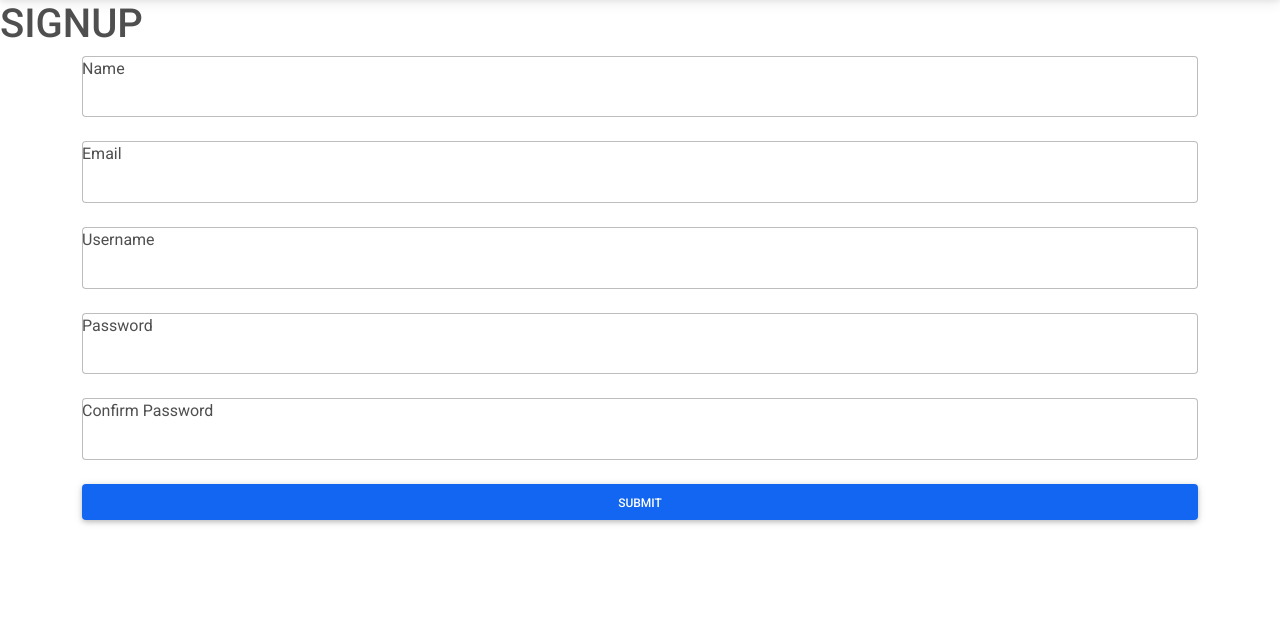
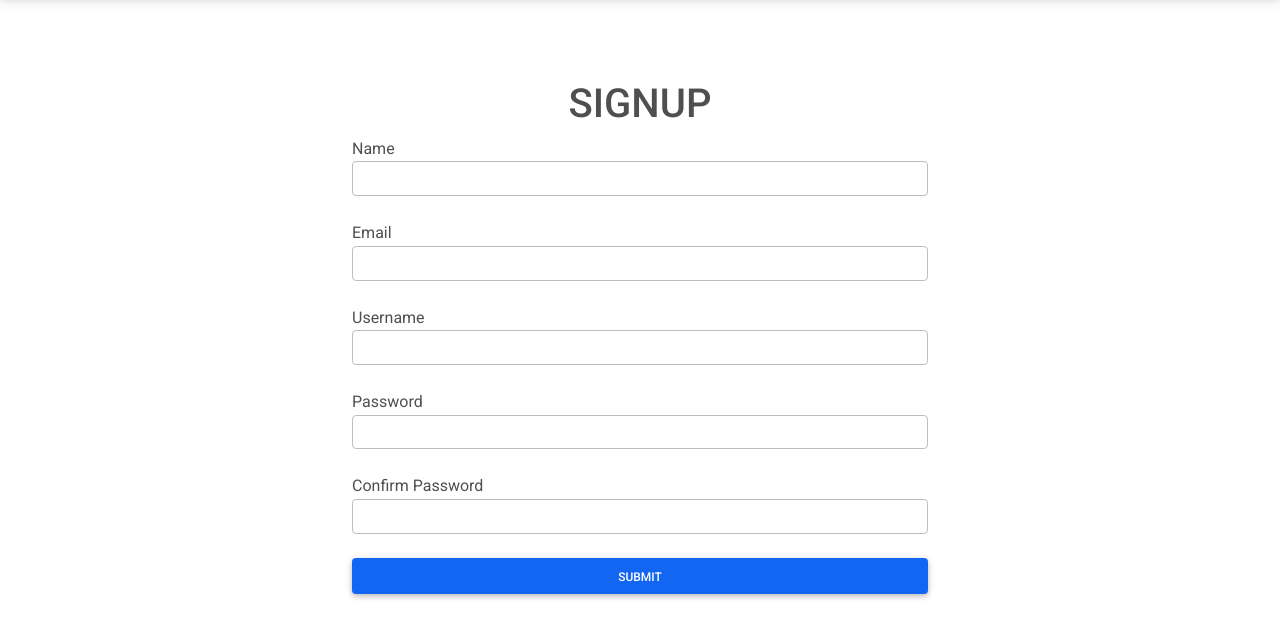
Before and after one commit to Kristbjorgosk/CMS, a Flask app: page /signup in a window 1280 px wide. Shown: the part 59-697 px from the top of the page. Run offline with Flask 2, Linux system fonts and the light colour scheme; some libraries are stand-ins or nearby versions.

Commit message:
Smá lagfæringar á útliti

```diff
--- a/templates/layout.html
+++ b/templates/layout.html
@@ -18,6 +18,10 @@
       href="https://cdnjs.cloudflare.com/ajax/libs/mdb-ui-kit/3.2.0/mdb.min.css"
       rel="stylesheet"
     />
+    <link
+    href="includes/style.css"
+    rel="stylesheet"
+  />
     <title>Document</title>
   </head>
   <body>
--- a/templates/signup.html
+++ b/templates/signup.html
@@ -2,24 +2,24 @@
 
 {% block body %}
     {% from "includes/_formhelpers.html" import render_field %}
-    <h1>SIGNUP</h1>
-    <div class="container">
+    <div class="container" style="max-width: 600px; margin-top: 5rem">
+        <h1 class="text-center">SIGNUP</h1>
         <form method="POST" action="">
             <div class="row">
                 <div class="col">
-                    <div class="form-outline mb-4">
+                    <div class="mb-4">
                         {{render_field(form.name, class_="form-control")}}
                     </div>
-                    <div class="form-outline mb-4">
+                    <div class="mb-4">
                         {{render_field(form.email, class_="form-control")}}
                     </div>
-                    <div class="form-outline mb-4">
+                    <div class="mb-4">
                         {{render_field(form.username, class_="form-control")}}
                     </div>
-                    <div class="form-outline mb-4">
+                    <div class="mb-4">
                         {{render_field(form.password, class_="form-control")}}
                     </div>
-                    <div class="form-outline mb-4">
+                    <div class="mb-4">
                         {{render_field(form.confirm, class_="form-control")}}
                     </div>
                     <button type="submit" class="btn btn-primary btn-block mb-4">SUBMIT</button>
--- /dev/null
+++ b/templates/style.css
@@ -0,0 +1,3 @@
+input {
+    height: 50px !important;
+}
```
